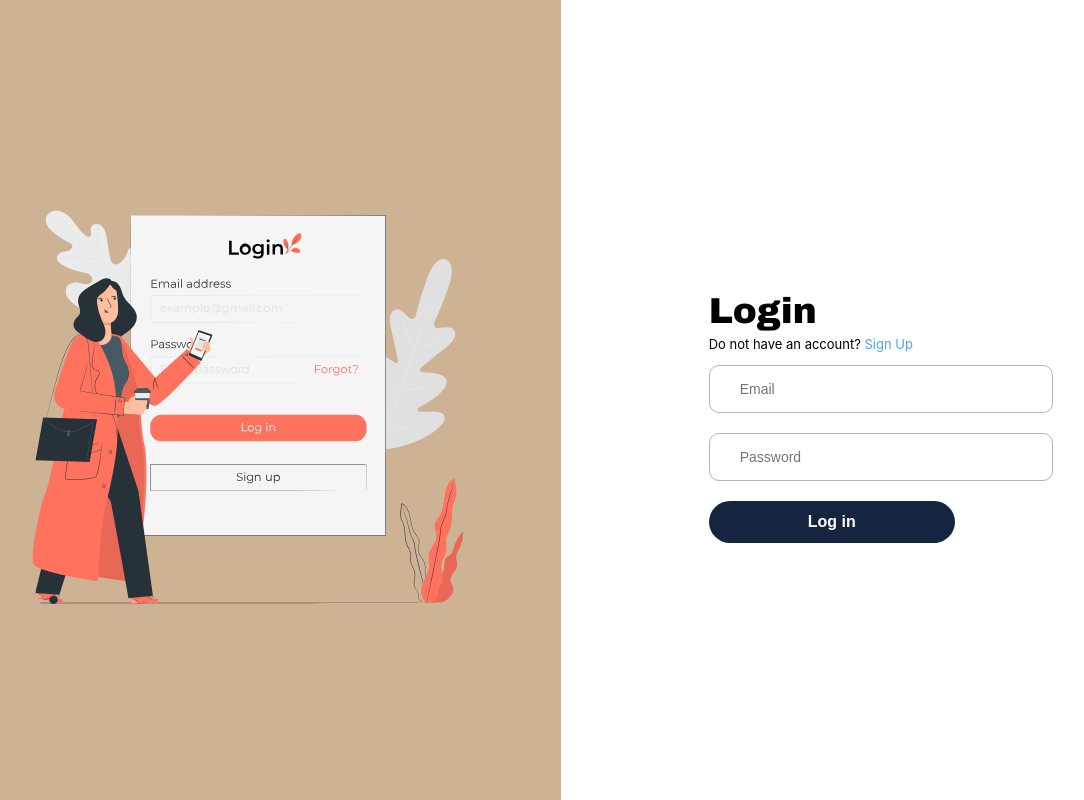
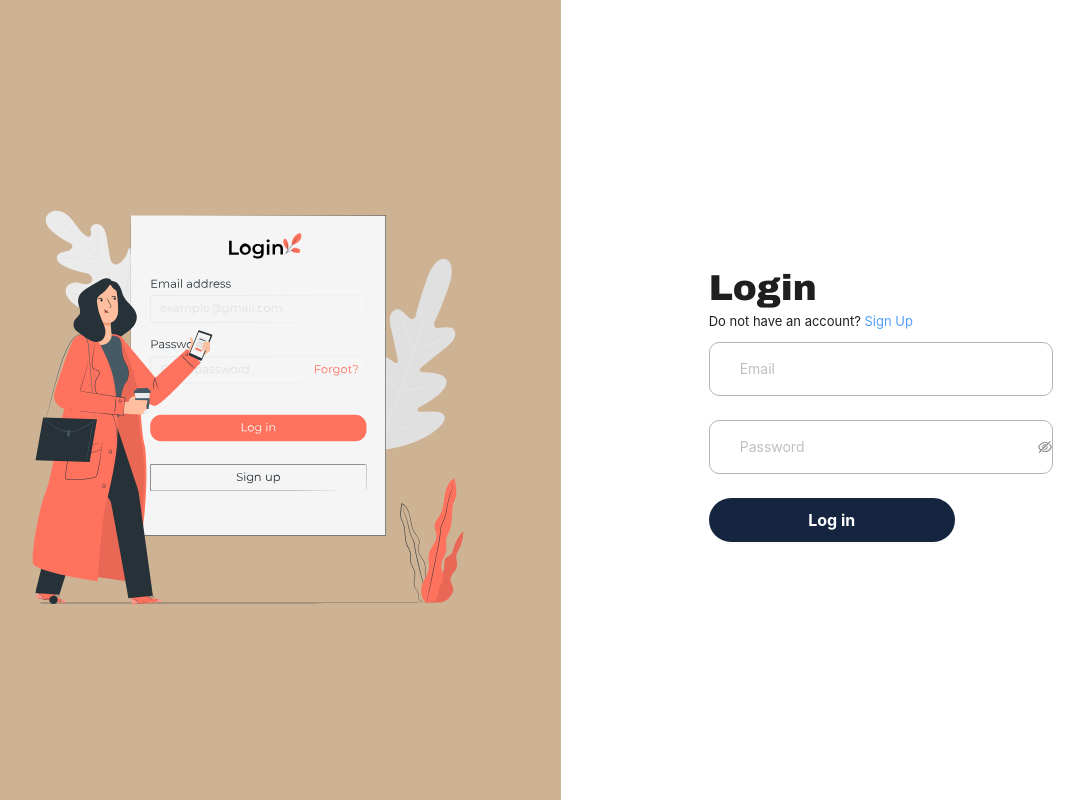
Before and after one commit to BosimovOxunjon/my-bookzone-app, a React (Create React App) app: page /signin in a window 1280 px wide. Shown: the whole page, without its empty margins (79-1163 px from the left). Built offline with nearby package versions, Linux system fonts and the light colour scheme.

Commit message:
some bugs have been fixed in sign-in page

```diff
--- a/src/pages/AddBook/AddBook.js
+++ b/src/pages/AddBook/AddBook.js
@@ -1,24 +1,19 @@
-import { useForm } from "antd/es/form/Form";
 import axios from "axios";
 import React, { useState } from "react";
 import AddBookImg from "../../assets/images/addbook/book.png";
-import { Form, Input, Button } from "antd";
+import { Form, Input, Button, Radio } from "antd";
 import keys from "../../configs";
 import { StyledAddBook } from "../../style/pages/addBook";
 
 const AddBook = () => {
   const [newBooks, setNewBooks] = useState({});
   const [form, setForm] = useState({});
-  const fetchBooks = async (e) => {
+  const onFinish = async (e) => {
     const { data } = await axios.post(`${keys.BACKEND_API}/api/books`, {
       method: "POST",
       body: e,
     });
     setNewBooks(data);
-  };
-
-  const onFinish = (e) => {
-    console.log(e);
   };
 
   console.log(newBooks);
@@ -35,7 +30,7 @@ const AddBook = () => {
         </div>
         <div className="col">
           <h1 className="title">Add book</h1>
-          <Form onFinish={fetchBooks} className="addbook_form">
+          <Form onFinish={onFinish} className="addbook_form">
             <Form.Item name="name">
               <Input
                 className="addbook_form-input"
@@ -99,6 +94,13 @@ const AddBook = () => {
                 required
               ></Input.TextArea>
             </Form.Item>
+            <Form.Item name="role">
+              <Radio.Group>
+                <Radio value="classic"> Classic </Radio>
+                <Radio value="biography"> Biography </Radio>
+                <Radio value="science"> Science </Radio>
+              </Radio.Group>
+            </Form.Item>
             <Form.Item>
               <Button
                 block
--- a/src/pages/Login/SignIn.js
+++ b/src/pages/Login/SignIn.js
@@ -1,10 +1,24 @@
+import axios from "axios";
 import React from "react";
 import { Link } from "react-router-dom";
 import BgImg from "../../assets/images/signUp/signup.png";
 import MainImg from "../../assets/images/signIn/Frame.svg";
+import { Form, Input, Button } from "antd";
+import keys from "../../configs";
 import { StyledSignUp } from "../../style/pages/signUp";
 
 const SignIn = () => {
+  const handleSignIn = async (values) => {
+    const { data } = await axios.post(`${keys.BACKEND_API}/api/login`, {
+      ...values,
+    });
+    console.log(data);
+    setPhone(data);
+    return data;
+  };
+  // const handleSignIn = (e) => {
+  //   console.log(e);
+  // };
   return (
     <StyledSignUp>
       <div className="row">
@@ -16,7 +30,7 @@ const SignIn = () => {
         </div>
         <div className="content_form">
           <div className="content_form-item"></div>
-          <form className="form_wrapper">
+          <Form onFinish={handleSignIn} className="form_wrapper">
             <h2 className="title">Login</h2>
             <p className="text">
               Do not have an account?{" "}
@@ -24,29 +38,29 @@ const SignIn = () => {
                 Sign Up
               </Link>
             </p>
-            <input
+            <Form.Item name="email">
+              <Input
                 className="form_input"
                 type="email"
                 name="mail"
                 placeholder="Email"
                 required
               />
-            <br />
-            <input
+            </Form.Item>
+            <Form.Item name="password">
+              <Input.Password
                 className="form_input"
-              type="password"
                 name="password"
                 placeholder="Password"
                 required
-            />{" "}
-            <br />
-            <input
-              className="form_submit"
-              type="submit"
-              name="button"
-              value="Log in"
               />
-          </form>
+            </Form.Item>
+            <Form.Item>
+              <Button className="form_submit" htmlType="submit" name="button">
+                Log in
+              </Button>
+            </Form.Item>
+          </Form>
         </div>
       </div>
     </StyledSignUp>
--- a/src/pages/Login/SignUp.js
+++ b/src/pages/Login/SignUp.js
@@ -1,6 +1,6 @@
 import axios from "axios";
 import React, { useState } from "react";
-import { Link } from "react-router-dom";
+import { useLocation, Link } from "react-router-dom";
 import "react-phone-number-input/style.css";
 import PhoneInput from "react-phone-number-input";
 import BgImg from "../../assets/images/signUp/signup.png";
@@ -12,20 +12,23 @@ import { StyledSignUp } from "../../style/pages/signUp";
 const SignUp = () => {
   const [phone, setPhone] = useState({});
   const [value, setValue] = useState();
-  // const onFinish = (e) => {
-  //   console.log(e);
-  // };
 
   const handleSignUp = async (values) => {
     const { data } = await axios.post(`${keys.BACKEND_API}/api/sign-up`, {
       ...values,
     });
     console.log(data);
-    console.log(e);
+    setPhone(data);
+    if (data.success == true) {
+      const location = useLocation();
+      // location.pathname(`/home`);
+      console.log(location, location.pathname, location.hash, location.state);
+    }
+    const res = await localStorage.setItem("user", JSON.stringify(data));
+    console.log(res);
     return data;
   };
 
-  console.log(phone);
   return (
     <StyledSignUp>
       <div className="row">
```
Lines whose indentation alone changed are shown as unchanged.
